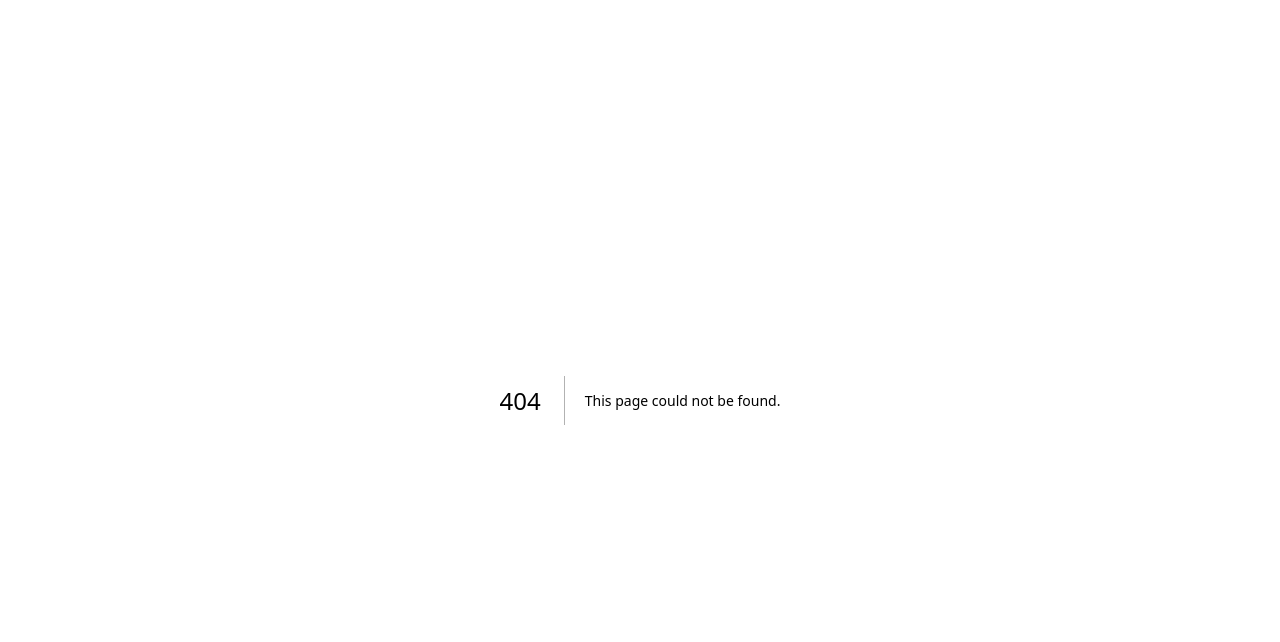
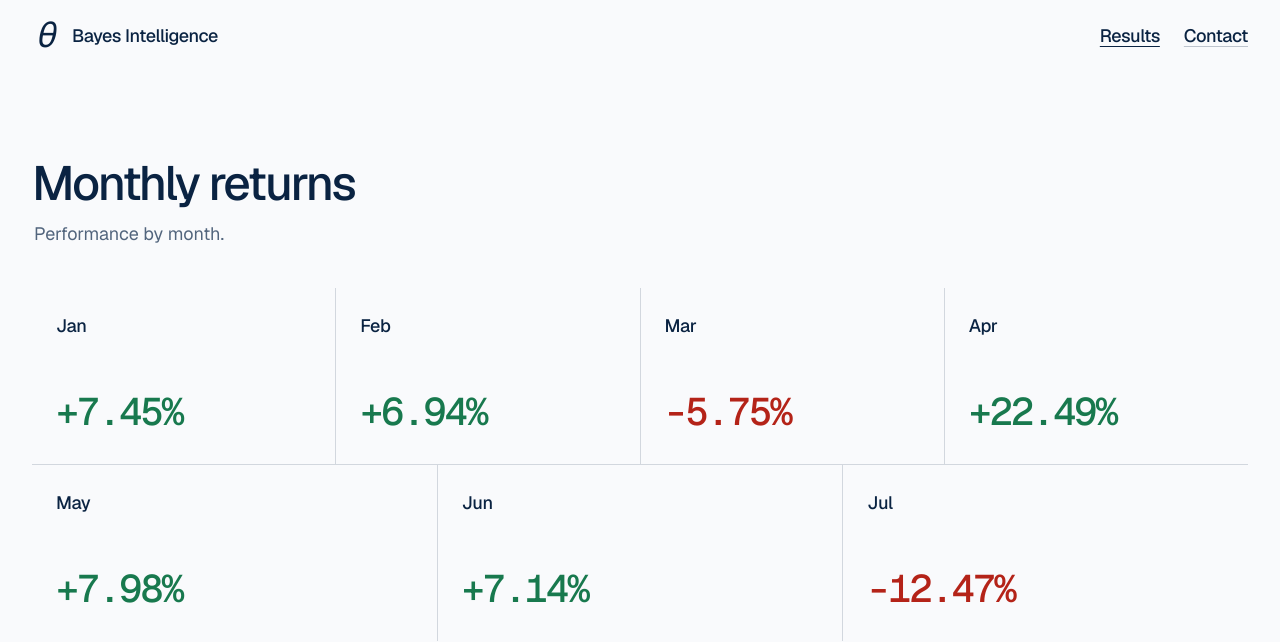
Before and after one commit to poor0-kaws/Bayes-Intelligence, a Next.js app: page /results in a window 1280 px wide. Before the commit this address had no page. Shown: the top 642 px of the page. Built offline with nearby package versions, Linux system fonts and the light colour scheme.

Commit message:
feat: add monthly results and update branding (#13)

```diff
--- a/app/globals.css
+++ b/app/globals.css
@@ -24,6 +24,7 @@
   --color-ring: var(--ring);
   --color-input: var(--input);
   --color-border: var(--border);
+  --color-positive: var(--positive);
   --color-destructive: var(--destructive);
   --color-accent-foreground: var(--accent-foreground);
   --color-accent: var(--accent);
@@ -61,6 +62,7 @@
   --muted-foreground: #52657d;
   --accent: #0a2342;
   --accent-foreground: #f9fafc;
+  --positive: #18794e;
   --destructive: #b42318;
   --border: rgb(10 35 66 / 16%);
   --input: rgb(10 35 66 / 18%);
@@ -89,7 +91,7 @@
   body {
     @apply bg-background text-foreground;
     min-width: 320px;
-    overflow: hidden;
+    overflow-x: hidden;
   }
 
   ::selection {
--- a/app/layout.tsx
+++ b/app/layout.tsx
@@ -14,11 +14,11 @@ const geistMono = Geist_Mono({
 })
 
 export const metadata: Metadata = {
-  title: 'Bayesian Intelligence | AI-Native Hedge Fund',
+  title: 'Bayes Intelligence | AI-Native Hedge Fund',
   description:
-    'Bayesian Intelligence is an AI-native investment firm built for reasoning under uncertainty.',
+    'Bayes Intelligence is an AI-native investment firm built for reasoning under uncertainty.',
   icons: {
-    icon: '/bayesian-intelligence-mark.svg',
+    icon: '/bayes-intelligence-mark.svg',
   },
 }
 
--- a/app/page.tsx
+++ b/app/page.tsx
@@ -10,10 +10,10 @@ export default function Home() {
       <SiteHeader />
 
       <section
-        aria-label="Bayesian Intelligence"
+        aria-label="Bayes Intelligence"
         className="grid min-h-[100dvh] place-items-center px-5 py-24 sm:px-8"
       >
-        <h1 className="sr-only">Bayesian Intelligence</h1>
+        <h1 className="sr-only">Bayes Intelligence</h1>
         <AnimatedTheta />
       </section>
 
--- /dev/null
+++ b/app/results/page.tsx
@@ -0,0 +1,78 @@
+import type { Metadata } from "next"
+
+import { SiteHeader } from "@/components/site-header"
+
+export const metadata: Metadata = {
+  title: "Results | Bayes Intelligence",
+  description: "Monthly investment returns from Bayes Intelligence.",
+}
+
+const monthlyReturns = [
+  { month: "January", shortMonth: "Jan", value: "+7.45%", isPositive: true },
+  { month: "February", shortMonth: "Feb", value: "+6.94%", isPositive: true },
+  { month: "March", shortMonth: "Mar", value: "-5.75%", isPositive: false },
+  { month: "April", shortMonth: "Apr", value: "+22.49%", isPositive: true },
+  { month: "May", shortMonth: "May", value: "+7.98%", isPositive: true },
+  { month: "June", shortMonth: "Jun", value: "+7.14%", isPositive: true },
+  { month: "July", shortMonth: "Jul", value: "-12.47%", isPositive: false },
+]
+
+export default function ResultsPage() {
+  return (
+    <main
+      id="top"
+      className="relative min-h-[100dvh] bg-background text-foreground"
+    >
+      <SiteHeader currentPage="results" />
+
+      <section
+        aria-labelledby="results-heading"
+        className="mx-auto flex min-h-[100dvh] w-full max-w-[1600px] flex-col justify-center px-5 py-28 sm:px-8"
+      >
+        <div className="mb-8 max-w-xl sm:mb-10">
+          <h1
+            id="results-heading"
+            className="text-4xl font-medium tracking-[-0.045em] sm:text-5xl"
+          >
+            Monthly returns
+          </h1>
+          <p className="mt-3 ml-0.5 text-base leading-relaxed text-muted-foreground sm:text-lg">
+            Performance by month.
+          </p>
+        </div>
+
+        <ul
+          className="grid grid-cols-12 gap-px bg-border"
+          aria-label="Monthly returns"
+        >
+          {monthlyReturns.map((result, index) => {
+            const isBottomRow = index >= 4
+
+            return (
+              <li
+                key={result.month}
+                aria-label={`${result.month}: ${result.value}`}
+                className={`col-span-6 min-h-36 bg-background p-5 sm:min-h-44 sm:p-6 ${
+                  isBottomRow ? "md:col-span-4" : "md:col-span-3"
+                } ${index === monthlyReturns.length - 1 ? "max-md:col-span-12" : ""}`}
+              >
+                <article className="flex h-full flex-col justify-between">
+                  <h2 className="text-base font-medium tracking-[-0.02em] sm:text-lg">
+                    {result.shortMonth}
+                  </h2>
+                  <p
+                    className={`font-mono text-[clamp(1.5rem,3vw,2.5rem)] font-medium tracking-[-0.05em] tabular-nums ${
+                      result.isPositive ? "text-positive" : "text-destructive"
+                    }`}
+                  >
+                    {result.value}
+                  </p>
+                </article>
+              </li>
+            )
+          })}
+        </ul>
+      </section>
+    </main>
+  )
+}
--- a/components/site-header.tsx
+++ b/components/site-header.tsx
@@ -1,26 +1,48 @@
+import Link from "next/link"
+
 import { LogoMark } from "@/components/logo-mark"
 
-export function SiteHeader() {
+type SiteHeaderProps = {
+  currentPage?: "home" | "results"
+}
+
+export function SiteHeader({ currentPage = "home" }: SiteHeaderProps) {
   return (
     <header className="absolute inset-x-0 top-0 z-20">
       <div className="mx-auto flex max-w-[1600px] items-center justify-between px-5 py-5 sm:px-8">
-        <a
-          href="#top"
+        <Link
+          href="/"
           className="inline-flex items-center gap-2 text-foreground transition-opacity hover:opacity-60 active:translate-y-px"
-          aria-label="Bayesian Intelligence home"
+          aria-label="Bayes Intelligence home"
+          aria-current={currentPage === "home" ? "page" : undefined}
         >
           <LogoMark />
-          <span className="text-base font-medium tracking-[-0.025em] sm:text-lg">
-            Bayesian Intelligence
+          <span className="hidden text-base font-medium tracking-[-0.025em] min-[480px]:inline sm:text-lg">
+            Bayes Intelligence
           </span>
-        </a>
+        </Link>
 
+        <nav aria-label="Main navigation">
+          <ul className="flex items-center gap-4 sm:gap-6">
+            <li>
+              <Link
+                href="/results"
+                aria-current={currentPage === "results" ? "page" : undefined}
+                className="text-base font-medium tracking-[-0.025em] text-foreground underline decoration-foreground/25 underline-offset-4 transition-colors hover:decoration-foreground active:translate-y-px aria-[current=page]:decoration-foreground sm:text-lg"
+              >
+                Results
+              </Link>
+            </li>
+            <li>
               <a
                 href="mailto:kswaroop.hebbar@gmail.com"
                 className="text-base font-medium tracking-[-0.025em] text-foreground underline decoration-foreground/25 underline-offset-4 transition-colors hover:decoration-foreground active:translate-y-px sm:text-lg"
               >
                 Contact
               </a>
+            </li>
+          </ul>
+        </nav>
       </div>
     </header>
   )
--- a/package.json
+++ b/package.json
@@ -1,5 +1,5 @@
 {
-  "name": "bayesian-intelligence",
+  "name": "bayes-intelligence",
   "version": "0.1.0",
   "private": true,
   "scripts": {
```
Also changed, not shown: public/bayes-intelligence-mark.svg (renamed from public/bayesian-intelligence-mark.svg), 1 other file (tests, documents, lock files or other folders). Lines whose indentation alone changed are shown as unchanged.
